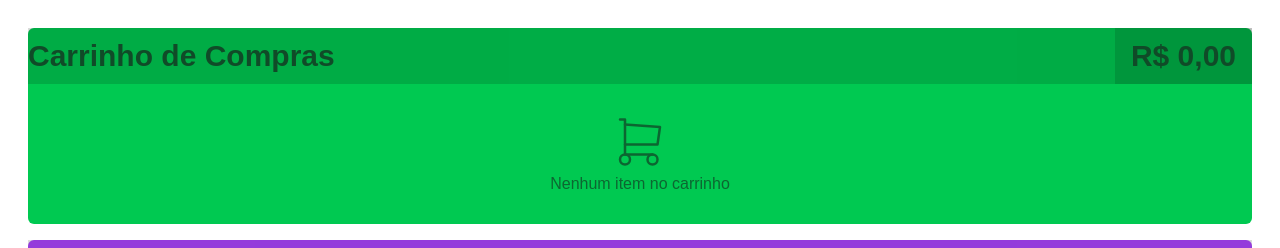
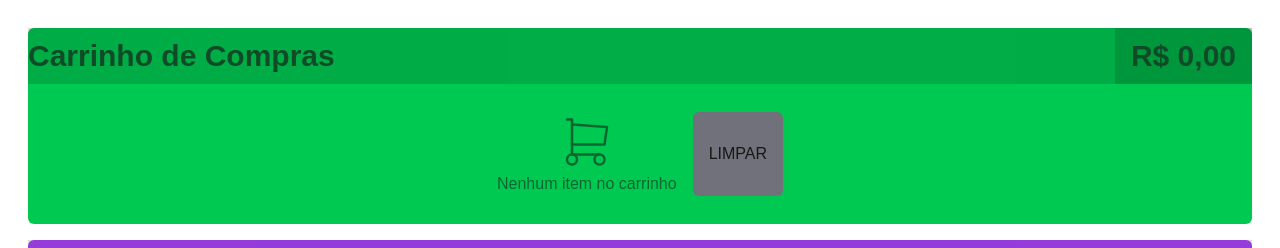
Before and after one commit to emersonnogueiradev/gerenciamento_de_estado, a Next.js app: page /loja in a window 1280 px wide. Shown: the top 248 px of the page. Built offline with nearby package versions, Linux system fonts and the light colour scheme.

Commit message:
Novas atualizações

```diff
--- a/src/components/loja/Carrinho.tsx
+++ b/src/components/loja/Carrinho.tsx
@@ -8,10 +8,9 @@ import ItemCarrinhoCard from "./ItemCarrinhoCard";
 
 export default function Carrinho() {
 
-    const {itens, valorTotal} = useContext(CarrinhoContext);
+    const {itens, valorTotal, limpar} = useContext(CarrinhoContext);
     return (
         <Area titulo="Carrinho de Compras" cor="green" sumario={Real.format(valorTotal)} >
-
             <div className="flex flex-wrap justify-center gap-4">
                 {itens.length === 0 ? <CarrinhoVazio/> :
 
@@ -22,8 +21,9 @@ export default function Carrinho() {
                         )
                     }
                 )
-               }
+            }
 
+            <button className="btn"  onClick={() => limpar()}>LIMPAR</button>
             </div>
         </Area>
 
--- a/src/context/CarrinhoContext.tsx
+++ b/src/context/CarrinhoContext.tsx
@@ -1,7 +1,6 @@
 import { createContext, useState } from "react";
 import ItemCarrinho from "@/data/model/itemCarrinho";
 import Produto from "@/data/model/Produto";
-import ItemCarrinhoCard from "@/components/loja/ItemCarrinhoCard";
 
 
 
@@ -11,6 +10,7 @@ interface CarrinhoContextProps {
     adicionarItem: (produto: Produto) => void;
 
     removerItem: (produto: Produto) => void;
+    limpar: () => void;
 
     valorTotal: number
 
@@ -72,10 +72,16 @@ export function CarrinhoProvider(props: any){
     }
 
 
+    function limpar(){
+        setItens([])
+    }
+
+
+
 
     return(
 
-        <CarrinhoContext.Provider value={{ itens, adicionarItem, removerItem, get valorTotal() {return calcularValorTotal()} }}>
+        <CarrinhoContext.Provider value={{ itens, adicionarItem, removerItem, limpar, get valorTotal() {return calcularValorTotal()} }}>
             {props.children}
         </CarrinhoContext.Provider>
     )
```
